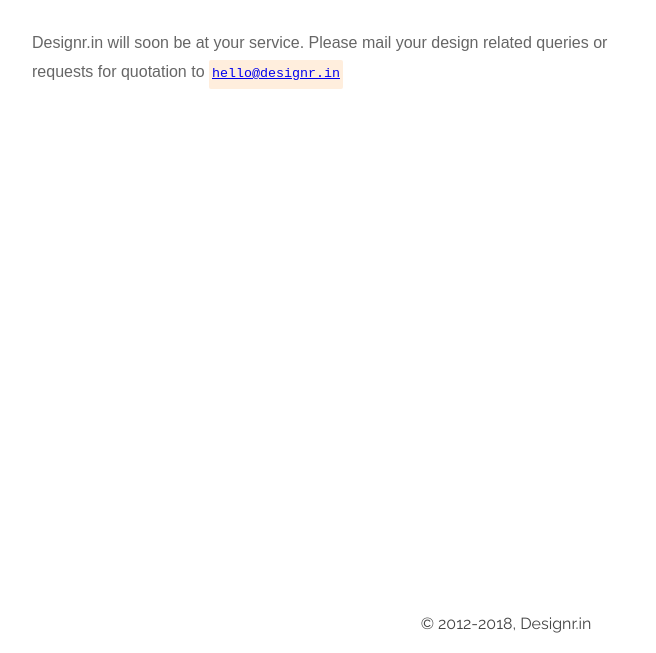
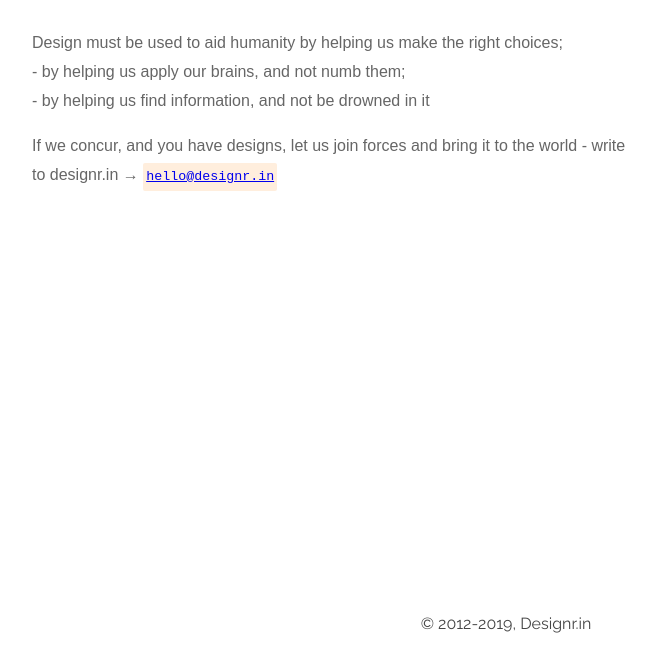
Before and after one commit to designr/website, a plain HTML site: page public/index.html in a window 1280 px wide. Shown: the part 147-800 px from the top of the page, without its empty margins (134-790 px from the left). Drawn offline with Linux system fonts and the light colour scheme; a web font is replaced by a local one.

Commit message:
Update placeholder page copy

```diff
--- a/public/index.html
+++ b/public/index.html
@@ -3,7 +3,7 @@
 	<head>
 		<meta charset="utf-8">
 		<title>Welcome to Designr.in</title>
-		<meta name="description" content="designr.in is a small indie studio based in Navi Mumbai (New Bombay, for the uninitiated) producing awesome graphic designs for anything that you want to bring to life  - that corporate presentation your next pitch is banking on, that website you want to launch since ages, that product you want to see in all its 3 dimensions before you begin production - name it and we'll do it for you.">
+		<meta name="description" content="designr.in is a small indie studio based in Maharashtra, India. Design can be used to woo and please; and design can be used to aid decision making. This venture is to help humanity with the latter">
 		<meta name="keywords" content="designr.in,Mumbai,Designer,Web,Print,Illustration,Visualization,3D,prototype,Photoshop,GIMP,Inkscape,Linux,Mac,Windows,PHP,HTML,CSS,HTML5,JavaScript,Forms,Editing,Formatting,Computer,Graphics,India,Maharashtra,Kamal,Morjal,Kamaleshwar,Marketing,Online,Artist,VFX,Visual,UI,UX,user,experience,interface">
 		<link href="https://fonts.googleapis.com/css?family=Raleway:400,500,700|Sunflower:500,700|Vollkorn:400,400i,700,700i" rel="stylesheet">
 		<link rel="stylesheet" href="css/styles.css">
@@ -14,12 +14,16 @@
 		<div class='welcome'>Welcome to designr.in!</div>
 	</header>
 	<section class='content'>
-		<p>Designr.in will soon be at your service. Please mail your design
-		related queries or requests for quotation to
-		<code><a href="mailto:hello@designr.in">hello@designr.in</a></code></p>
+		<p>Design must be used to aid humanity by helping us make the right
+		choices; <br>
+		- by helping us apply our brains, and not numb them; <br>
+		- by helping us find information, and not be drowned in it
+		</p>
+		<p>If we concur, and you have designs, let us join forces and
+		bring it to the world - write to designr.in &rarr; <code><a href="mailto:hello@designr.in">hello@designr.in</a></code></p>
 	</section>
 		<footer>
-			&copy; 2012-2018, Designr.in
+			&copy; 2012-2019, Designr.in
 		</footer>
 	<script>this.top.location !== this.location && (this.top.location = this.location);</script>
 	</body>
```
